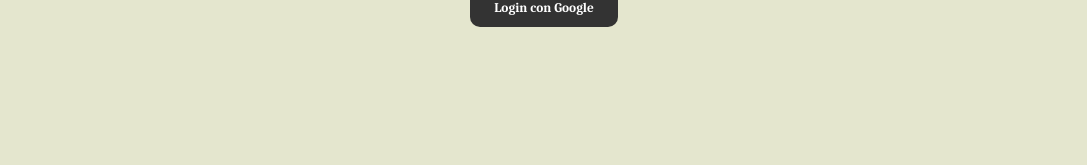
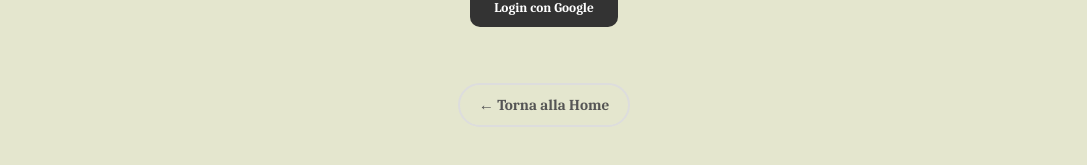
Before and after one commit to AS2-Inc/Re-Action, a Vue app in the folder frontend/: page /login in a window 1280 px wide. Shown: the part 531-696 px from the top of the page, without its empty margins (96-1183 px from the left). Built offline with nearby package versions, Linux system fonts and the light colour scheme; no server answers.

Commit message:
feat: Add "Back to Home" link and styling to Login and Register views.

```diff
--- a/frontend/src/views/LoginView.vue
+++ b/frontend/src/views/LoginView.vue
@@ -32,6 +32,7 @@
         {{ oauthLoading ? "Connessione Google..." : "Login con Google" }}
       </button>
     </div>
+    <router-link to="/" class="home-link">← Torna alla Home</router-link>
   </form>
 </template>
 
@@ -330,4 +331,26 @@
     padding: 2rem;
   }
 }
+
+.home-link {
+  font-family: "Caladea", serif;
+  display: inline-flex;
+  align-items: center;
+  gap: 0.5rem;
+  color: #555;
+  text-decoration: none;
+  font-weight: 600;
+  font-size: 0.95rem;
+  padding: 0.5rem 1.2rem;
+  border: 2px solid #ddd;
+  border-radius: 25px;
+  transition: all 0.3s ease;
+  margin-top: -0.5rem;
+}
+
+.home-link:hover {
+  color: #fff;
+  background-color: #a9ca5f;
+  border-color: #a9ca5f;
+}
 </style>
--- a/frontend/src/views/RegisterView.vue
+++ b/frontend/src/views/RegisterView.vue
@@ -76,6 +76,7 @@
         Registrati con SPID
       </button>
     </div>
+    <router-link to="/" class="home-link">← Torna alla Home</router-link>
   </form>
 </template>
 
@@ -423,4 +424,26 @@
   padding: 2rem;
 }
 }
+
+.home-link {
+  font-family: "Caladea", serif;
+  display: inline-flex;
+  align-items: center;
+  gap: 0.5rem;
+  color: #555;
+  text-decoration: none;
+  font-weight: 600;
+  font-size: 0.95rem;
+  padding: 0.5rem 1.2rem;
+  border: 2px solid #ddd;
+  border-radius: 25px;
+  transition: all 0.3s ease;
+  margin-top: -0.5rem;
+}
+
+.home-link:hover {
+  color: #fff;
+  background-color: #a9ca5f;
+  border-color: #a9ca5f;
+}
 </style>
```
